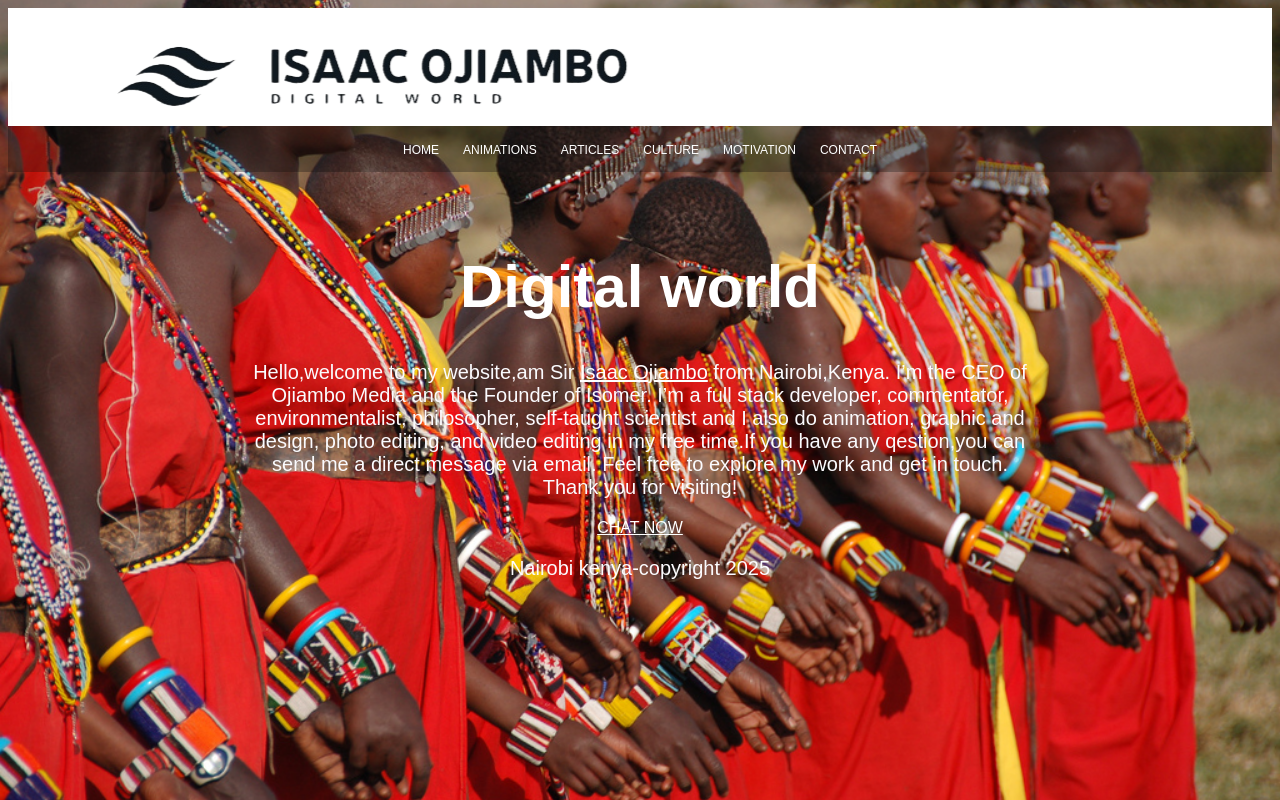
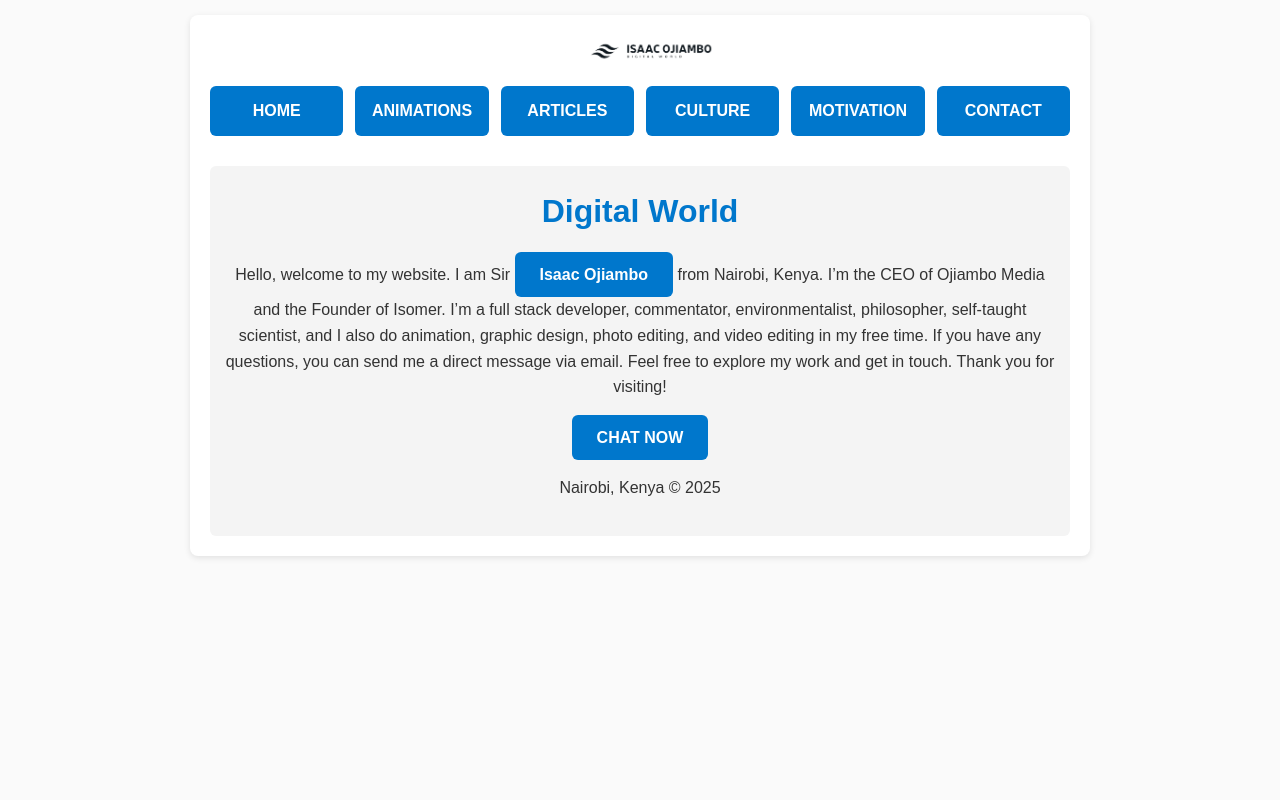
Before and after one commit to uzorke/ojiambouzor, a plain HTML site: page index.html in a window 1280 px wide. Drawn offline with Linux system fonts and the light colour scheme.

Commit message:
Update index.html

```diff
--- a/index.html
+++ b/index.html
@@ -2,15 +2,109 @@
 <html lang="en">
 <head>
   <meta charset="UTF-8" />
-    <meta name="viewport" content="width=device-width, initial-scale=1.0" />
-    <title>ISAAC OJIAMBO</title>
-    <link rel="stylesheet" href="style.css">
+  <meta name="viewport" content="width=device-width, initial-scale=1" />
+  <title>Isaac Ojiambo</title>
+  <style>
+    /* Reset and base styles */
+    * {
+      box-sizing: border-box;
+      margin: 0;
+      padding: 0;
+    }
+
+    body {
+      font-family: Arial, sans-serif;
+      background: #fafafa;
+      color: #333;
+      line-height: 1.6;
+      padding: 15px;
+    }
+
+    .wrapper {
+      max-width: 900px;
+      margin: 0 auto;
+      background: #fff;
+      padding: 20px;
+      border-radius: 8px;
+      box-shadow: 0 2px 6px rgb(0 0 0 / 0.1);
+    }
+
+    header img {
+      max-width: 150px;
+      height: auto;
+      display: block;
+      margin: 0 auto 20px;
+    }
+
+    nav {
+      display: flex;
+      flex-wrap: wrap;
+      justify-content: center;
+      gap: 12px;
+      margin-bottom: 25px;
+    }
+
+    nav a {
+      flex: 1 1 120px;
+      text-align: center;
+      padding: 12px 15px;
+      background-color: #0077cc;
+      color: white;
+      text-decoration: none;
+      border-radius: 6px;
+      font-weight: bold;
+      transition: background-color 0.3s;
+    }
+
+    nav a:hover {
+      background-color: #005fa3;
+    }
+
+    footer {
+      background-color: #f4f4f4;
+      padding: 20px 15px;
+      border-radius: 6px;
+      text-align: center;
+      margin-top: 30px;
+    }
+
+    footer h1 {
+      margin-bottom: 15px;
+      color: #0077cc;
+    }
+
+    footer p {
+      margin-bottom: 15px;
+      font-size: 1rem;
+    }
+
+    footer a {
+      display: inline-block;
+      padding: 10px 25px;
+      background-color: #0077cc;
+      color: white;
+      text-decoration: none;
+      border-radius: 6px;
+      font-weight: bold;
+      transition: background-color 0.3s;
+    }
+
+    footer a:hover {
+      background-color: #005fa3;
+    }
+
+    /* Responsive tweaks */
+    @media (max-width: 500px) {
+      nav a {
+        flex: 1 1 100%;
+      }
+    }
+  </style>
 </head>
 <body>
-
   <div class="wrapper">
     <header>
-<img src="images/IMG_20230908_151040.png" alt="logo for ojiambo isaac digital world">
+      <img src="images/IMG_20230908_151040.png" alt="Logo for Ojiambo Isaac Digital World" />
     </header>
 
     <nav>
@@ -20,37 +114,20 @@
       <a href="#">CULTURE</a>
       <a href="#">MOTIVATION</a>
       <a href="#">CONTACT</a>
-
     </nav>
 
-  <m></m>
-
-
-
-
-
-
-
-
-
-
-
     <footer>
-    <h1>Digital world</h1>
-<p>Hello,welcome to my website,am Sir <a href="">Isaac Ojiambo</a> from Nairobi,Kenya.
+      <h1>Digital World</h1>
+      <p>
+        Hello, welcome to my website. I am Sir <a href="#">Isaac Ojiambo</a> from Nairobi, Kenya.
         I’m the CEO of Ojiambo Media and the Founder of Isomer.
-I’m a full stack developer, commentator, environmentalist, philosopher, self-taught scientist and I also do animation, graphic and design, photo editing, and video editing in my free time.If you have any qestion,you can send me a direct message via email.
-Feel free to explore my work and get in touch. Thank you for visiting!</p>
-
-
+        I’m a full stack developer, commentator, environmentalist, philosopher, self-taught scientist, and I also do animation, graphic design, photo editing, and video editing in my free time.
+        If you have any questions, you can send me a direct message via email.
+        Feel free to explore my work and get in touch. Thank you for visiting!
+      </p>
       <a href="mailto:isaacojiambo47@gmail.com?subject=Animation">CHAT NOW</a>
-    <p>Nairobi kenya-copyright 2025</p>
+      <p style="margin-top: 15px;">Nairobi, Kenya &copy; 2025</p>
     </footer>
-
-
-
   </div>
-
-
 </body>
 </html>
```
Lines whose indentation alone changed are shown as unchanged.
